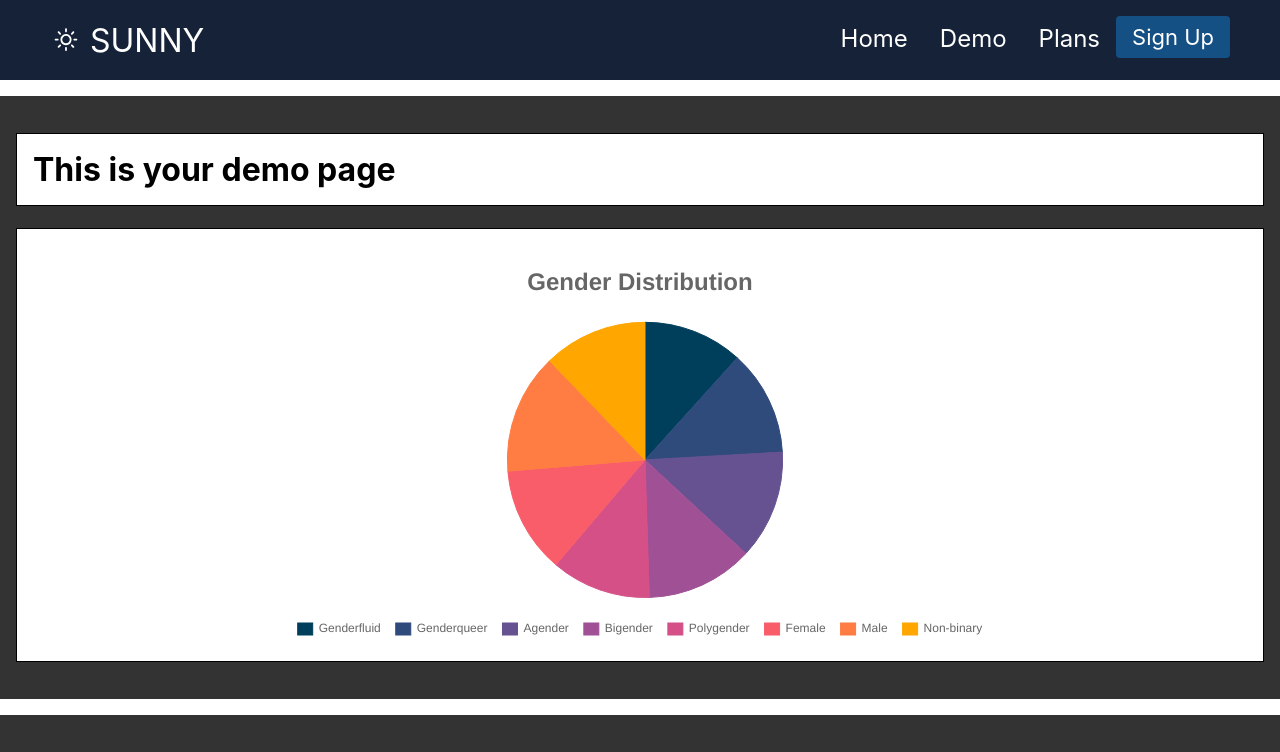
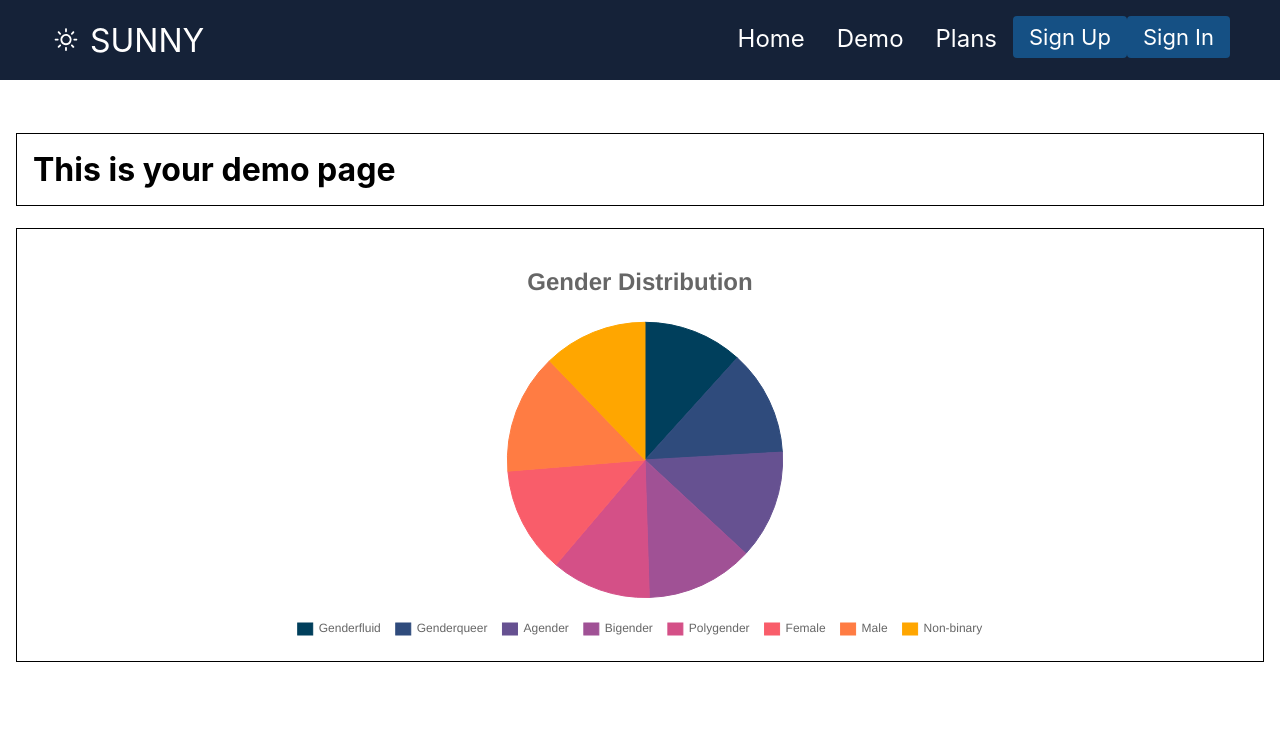
Before and after one commit to niiiiiiiiiiix/data-reporting-platform, a React (Create React App) app: page /demo in a window 1280 px wide. Shown: the top 752 px of the page. Built offline with nearby package versions, Linux system fonts and the light colour scheme.

Commit message:
Add Sign In Page

```diff
--- a/src/App.js
+++ b/src/App.js
@@ -6,6 +6,7 @@ import Demo from "./components/Demo/Demo";
 import HomePage from "./components/HomePage/HomePage";
 import Plans from "./components/Plans/Plans";
 import SignUp from "./components/SignUp/SignUp";
+import SignIn from "./components/SignIn/SignIn";
 
 function App() {
   return (
@@ -18,6 +19,7 @@ function App() {
         <Route path="/demo" exact component={Demo} />
         <Route path="/plans" exact component={Plans} />
         <Route path="/sign-up" exact component={SignUp} />
+        <Route path="/sign-in" exact component={SignIn} />
       </Switch>
     </BrowserRouter>
   );
--- a/src/components/Demo/Demo.css
+++ b/src/components/Demo/Demo.css
@@ -3,7 +3,7 @@
 }
 
 .demo-container {
-  background-color: #333;
+  /* background-color: #333; */
   padding: 1rem;
   margin-top: 1rem;
 }
--- a/src/components/Demo/Demo.js
+++ b/src/components/Demo/Demo.js
@@ -93,7 +93,6 @@ function getDragAfterElement(container, y) {
 
 function Demo() {
   return (
-    <div>
     <div className="bodyy">
       <div className="demo-container">
         <h1 className="draggable" draggable="true">
@@ -112,7 +111,6 @@ function Demo() {
         </div>
       </div>
     </div>
-    </div>
   );
 }
 
--- a/src/components/NavBar/NavBar.css
+++ b/src/components/NavBar/NavBar.css
@@ -65,53 +65,32 @@
   color: white;
 }
 
-@media screen and (max-width: 767px) {
+@media (max-width: 767px) {
   .nav-menu {
-    /* display: flex;
-    flex-direction: column;
-    width: 100%;
-    position: absolute;
-    top: 80px;
-    left: -100%;
-    opacity: 1;
-    transition: all 0.5s ease; */
     display: none;
-    animation: growUp 300ms ease-in-out forwards;
-  }
-
-  @keyframes growDown {
-    0% {
-      transform: scaleY(1);
-    }
-    80% {
-      tranform: scaleY(1.1);
-    }
-    100% {
-      transform: scaleY(0);
-    }
   }
 
   .nav-menu.active {
     display: flex;
     flex-direction: column;
-    width: 100%;
+    padding-left: 10px;
+    padding-right: 10px;
+    width: 20%;
     position: absolute;
     top: 60px;
-    left: 0;
+    right: 0;
     background: #152238;
-    animation: growDown 300ms ease-in-out forwards;
-    transform-origin: top center;
-    transition: all 0.6s ease;
+    animation: growDown 500ms ease-in-out forwards;
+    transform-origin: top;
     z-index: 1;
-    padding-left: 0;
   }
 
   @keyframes growDown {
     0% {
       transform: scaleY(0);
     }
-    80% {
-      tranform: scaleY(1.1);
+    50% {
+      transform: scaleY(1.1);
     }
     100% {
       transform: scaleY(1);
@@ -120,8 +99,7 @@
 
   .nav-links {
     text-align: center;
-    padding: 32px;
-    padding-left: 0;
+    padding: 16px 0 16px 0;
     width: 100%;
     display: table;
   }
@@ -164,6 +142,7 @@
     justify-content: center;
     align-items: center;
     width: 100%;
-    height: 120px;
+    height: 60px;
+    padding: 0 0 16px 0;
   }
 }
--- a/src/components/NavBar/NavBar.js
+++ b/src/components/NavBar/NavBar.js
@@ -70,6 +70,28 @@ function NavBar() {
               </Link>
             )}
           </li>
+          <li className="nav-btn">
+            {button ? (
+              <Link to="/sign-up" className="btn-link">
+                <Button
+                  buttonStyle="btn-style-outline"
+                  buttonFont="btn-font-default"
+                >
+                  Sign In
+                </Button>
+              </Link>
+            ) : (
+              <Link to="/sign-up" className="btn-link">
+                <Button
+                  buttonStyle="btn-style-outline"
+                  buttonSize="btn-size-mobile"
+                  buttonFont="btn-font-default"
+                >
+                  Sign In
+                </Button>
+              </Link>
+            )}
+          </li>
         </ul>
       </div>
     </div>
--- /dev/null
+++ b/src/components/SignIn/SignIn.js
@@ -0,0 +1,11 @@
+import React from "react";
+
+const SignIn = () => {
+  return (
+    <div>
+      <h1>This is your Sign In page</h1>;
+    </div>
+  );
+};
+
+export default SignIn;
```
Lines whose indentation alone changed are shown as unchanged.
